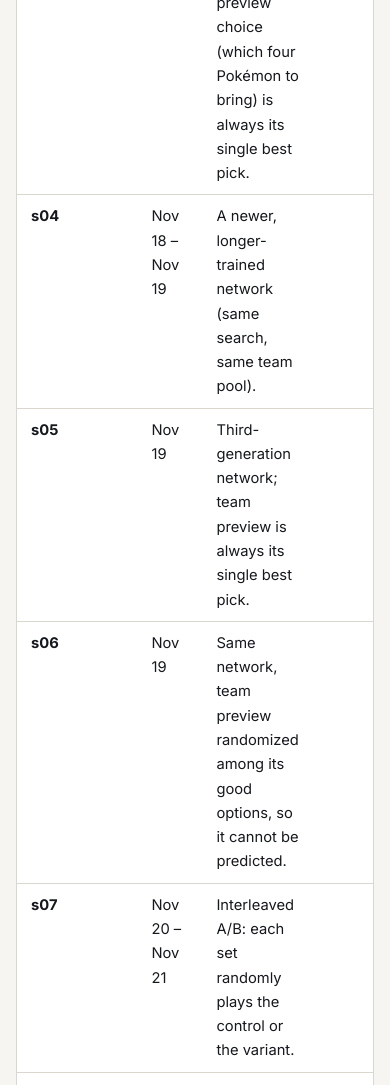
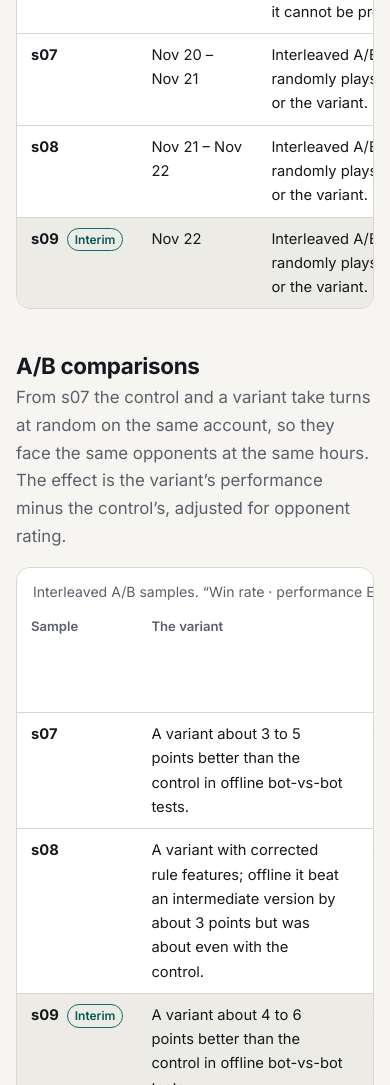
Before and after one commit to Pialmeida/Pialmeida.github.io, a website: page vgc/ladder/index.html in a window 390 px wide. Shown: the part 2920-4005 px from the top of the page. Drawn offline with Linux system fonts and the light colour scheme.

Commit message:
VGC ladder page: min widths for the description and dates columns so phone widths scroll instead of squeezing
Co-Authored-By: Claude Sonnet 5.5 <noreply@anthropic.com>
Claude-Session: https://claude.ai/code/session_01AgLsuk3zAFYkmVBWpr3S3z

```diff
--- a/vgc/ladder.js
+++ b/vgc/ladder.js
@@ -121,7 +121,7 @@
       const th = h('th', { scope: 'row' }, s.id);
       if (live) th.append(h('span', { class: 'tag' }, T.interim));
       const pe = s.performance_elo;
-      tr.append(th, h('td', {}, range(s.start, s.end)), h('td', {}, text(s.bot)),
+      tr.append(th, h('td', { class: 'dates' }, range(s.start, s.end)), h('td', { class: 'desc' }, text(s.bot)),
         h('td', { class: 'num' }, String(s.sets) + (live ? ` / ${s.target_sets}` : '')),
         h('td', { class: 'num' }, pct(s.win_rate)),
         h('td', { class: 'num' }, pe ? `${pe.elo} [${pe.ci95[0]}, ${pe.ci95[1]}]` : T.na));
--- a/vgc/vgc.css
+++ b/vgc/vgc.css
@@ -69,5 +69,6 @@
 .vgc-table .row-interim td, .vgc-table .row-interim th { background: var(--bg-alt); }
 .vgc-ladder h2 { margin: 44px 0 4px; font-size: clamp(1.4rem, 2.6vw, 1.9rem); }
 .vgc-ladder > .container > p { max-width: 760px; color: var(--muted); }
-.vgc-table td.desc { min-width: 200px; }
+.vgc-table td.desc { min-width: 220px; }
 .vgc-table .sub { color: var(--muted); font-size: .8rem; }
+.vgc-table td.dates { min-width: 120px; }
```
